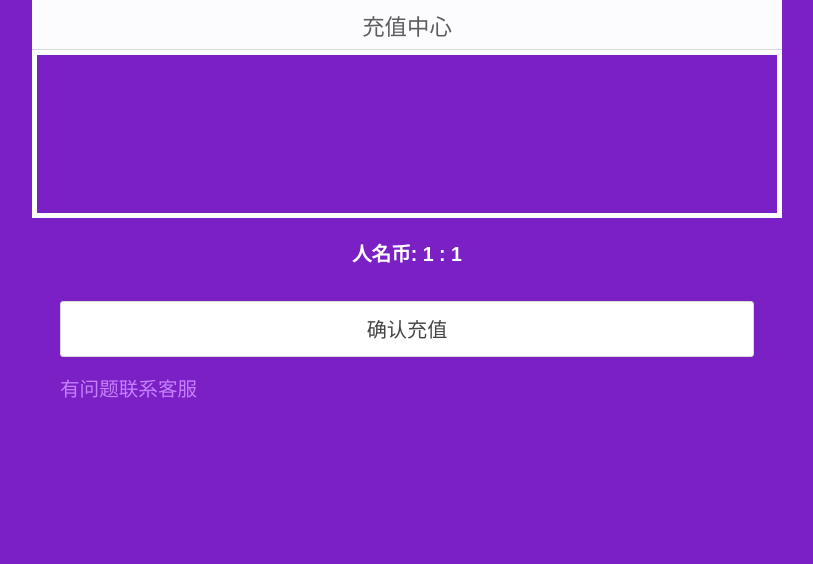
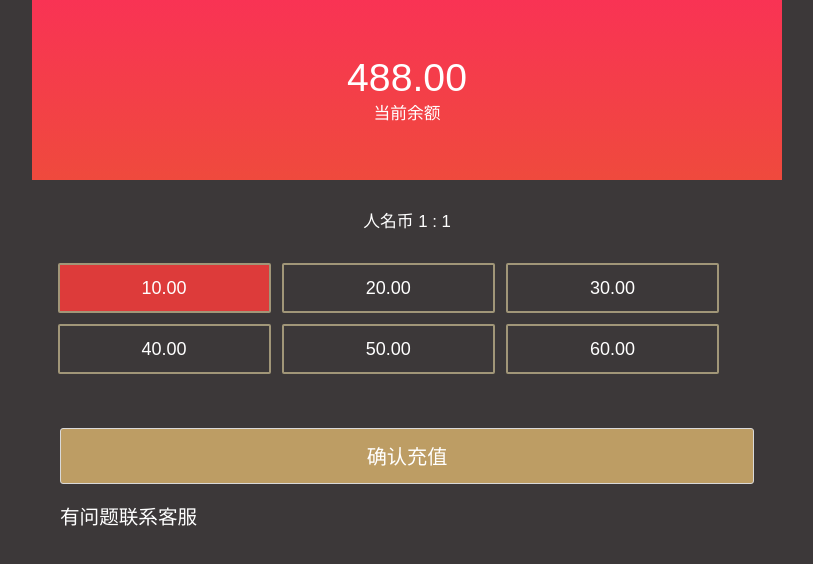
Before and after one commit to qiuyifengs/db-game2.0, a plain HTML site: page views/pay.html in a window 1280 px wide. Shown: the whole page, without its empty margins (233-1046 px from the left). Drawn offline with Linux system fonts and the light colour scheme.

Commit message:
personal-25

```diff
--- a/assets/css/mtui.css
+++ b/assets/css/mtui.css
@@ -281,8 +281,8 @@ table {
     border-radius: 3px;
 }
 .btn-hollow {
-    background-color: #FFF;
-    color: #454545;
+    background-color: #bd9d64;
+    color: #fff;
 }
 .btn-hollow:active {
     background-color: #e6e6e6;
--- a/views/pay.html
+++ b/views/pay.html
@@ -8,28 +8,111 @@
     <meta name="apple-mobile-web-app-capable" content="yes" />
     <meta name="apple-mobile-web-app-status-bar-style" content="black-translucent" />
     <meta name="format-detection" content="telephone=no"/>
+    <link rel="stylesheet" href="../assets/css/base.css">
     <link rel="stylesheet" href="../assets/css/mtui.css">
-    <script src="../assets/js/mtui.flexible.js"></script>
+
+    <style>
+        .moeney{
+            background: linear-gradient(#f93354, #ef4a3d);
+            text-align: center;
+            padding: 1rem 0;
+            color: #fff;
+            font-size: .7rem;
+        }
+        .payMonery{
+            -webkit-background-size: 100% auto;
+            background-size: 100% auto;
+            padding: 2.67%;
+            position: relative;
+            z-index: 0;
+            display: block;
+            overflow: hidden;
+        }
+        .payMonery .item{
+            display: -webkit-box;
+            display: -webkit-flex;
+            display: -ms-flexbox;
+            display: flex;
+            -webkit-box-orient: vertical;
+            -webkit-box-direction: normal;
+            -webkit-flex-direction: column;
+            -ms-flex-direction: column;
+            flex-direction: column;
+            -webkit-box-align: center;
+            -webkit-align-items: center;
+            -ms-flex-align: center;
+            align-items: center;
+            width: 30%;
+            float: left;
+            position: relative;
+            border: 2px solid #a19678;
+            margin: .1rem;
+            border-radius: 2px;
+        }
+        .mtui-btn{
+            position: relative;
+            display: block;
+            margin-left: auto;
+            margin-right: auto;
+            padding-left: 14px;
+            padding-right: 14px;
+            box-sizing: border-box;
+            font-size: 18px;
+            text-align: center;
+            text-decoration: none;
+            color: #FFFFFF;
+            line-height: 2.55555556;
+            border-radius: 5px;
+            -webkit-tap-highlight-color: rgba(0, 0, 0, 0);
+            overflow: hidden;
+        }
+        .tip_txt{
+            color: #fff;
+            text-align: center;
+            font-size: .3rem;
+            margin: .5rem auto .1rem;
+        }
+        .payMonery .active{
+            background-color: #dd3b3a;
+        }
+
+    </style>
 </head>
-<body style="background-color: #7b20c5">
+<body style="background-color: #3c3839">
 
 <section class="g-flexview">
-    <header class="m-navbar">
-        <a href="asidebar.html" class="navbar-item"><i class="back-ico"></i></a>
-        <div class="navbar-center"><span class="navbar-title">充值中心</span></div>
-    </header>
 
     <section class="g-scrollview">
 
-        <figure style="height: 3rem; border: 5px solid #fff">
+        <header class="moeney">
+            <p>488.00</p>
+            <p style="font-size: .3rem">当前余额</p>
+        </header>
 
-        </figure>
-
-        <div class="m-gridstitle">人名币: 1 : 1</div>
-
+        <p class="tip_txt">人名币 1 : 1</p>
+        <ul class="payMonery">
+            <li class="item active">
+                <a href="javascript:;" class="mtui-btn mtui-btn_mini mtui-btn_default">10.00</a>
+            </li>
+            <li class="item">
+                <a href="javascript:;" class="mtui-btn mtui-btn_mini mtui-btn_default">20.00</a>
+            </li>
+            <li class="item">
+                <a href="javascript:;" class="mtui-btn mtui-btn_mini mtui-btn_default">30.00</a>
+            </li>
+            <li class="item">
+                <a href="javascript:;" class="mtui-btn mtui-btn_mini mtui-btn_default">40.00</a>
+            </li>
+            <li class="item">
+                <a href="javascript:;" class="mtui-btn mtui-btn_mini mtui-btn_default">50.00</a>
+            </li>
+            <li class="item">
+                <a href="javascript:;" class="mtui-btn mtui-btn_mini mtui-btn_default">60.00</a>
+            </li>
+        </ul>
         <div class="m-button">
             <input type="button" class="btn-block btn-hollow" value="确认充值">
-            <p style="margin-top: .3rem; color: #c580fd; font-size: .35rem">有问题联系客服</p>
+            <p style="margin-top: .3rem; color: #fff; font-size: .35rem">有问题联系客服</p>
         </div>
 
     </section>
@@ -38,5 +121,13 @@
 </section>
 
 <script src="../assets/js/jquery-3.1.1.min.js"></script>
+<script src="../assets/js/mtui.flexible.js"></script>
+<script>
+    $(function(){
+        $('.payMonery li').on('click', function () {
+            $(".payMonery li").eq($(this).index()).addClass("active").siblings().removeClass("active");
+        })
+    })
+</script>
 </body>
 </html>
```
Also changed, not shown: views/style.css.
